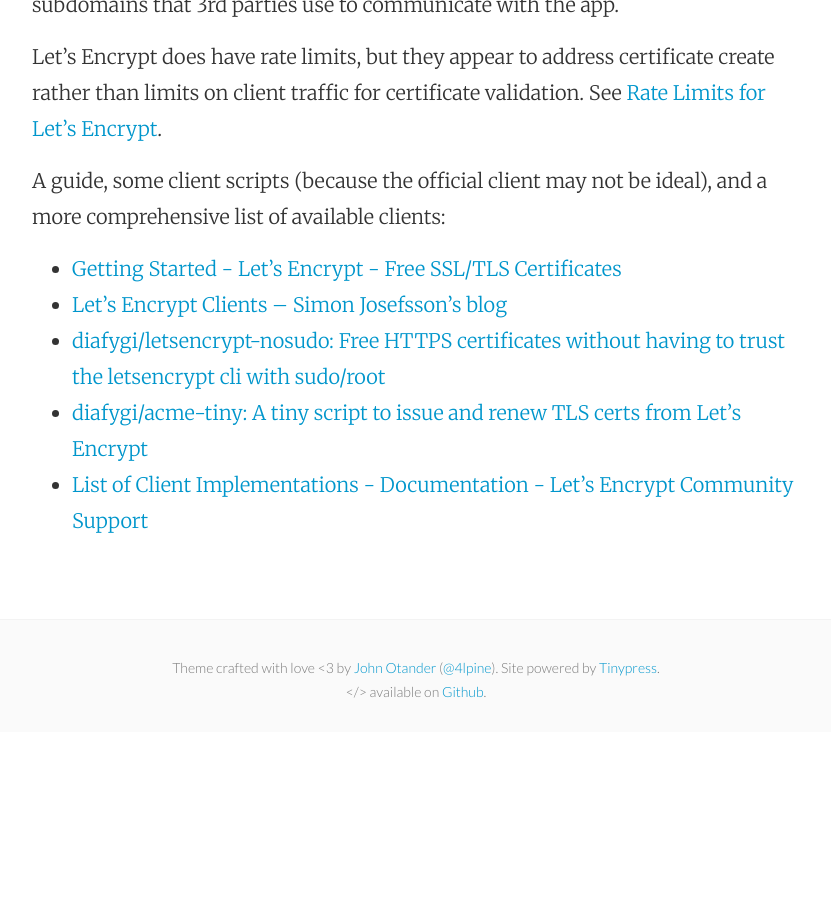
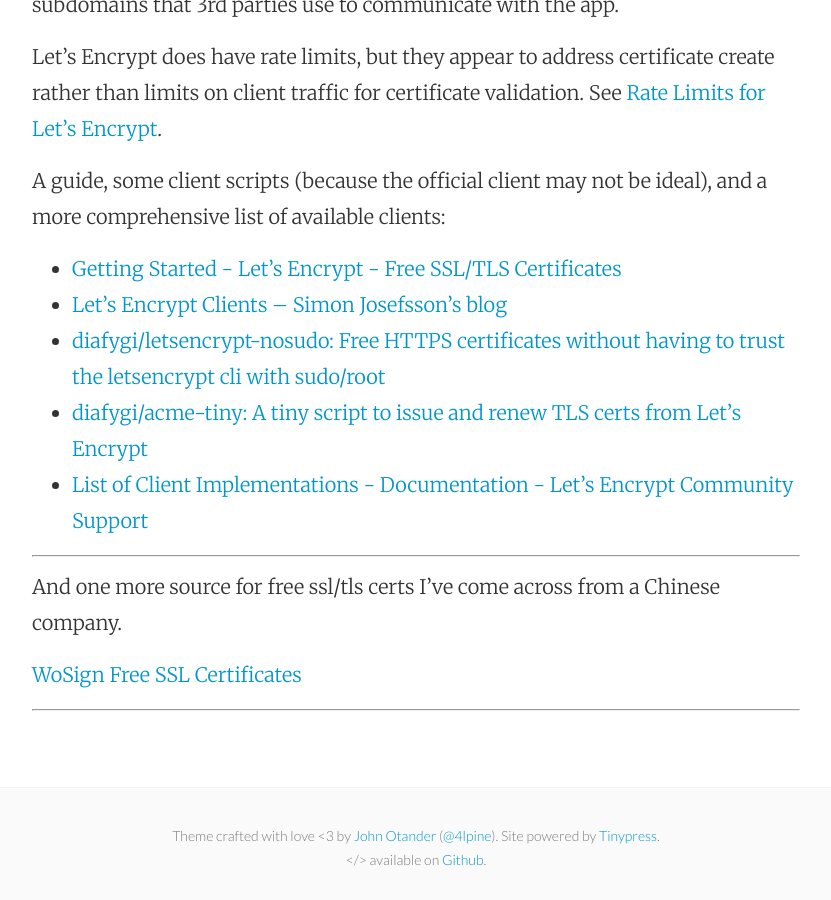
Before and after one commit to mattymaloney/mattymaloney.github.io, a Jekyll site: the page built from _posts/2016-03-03-free-ssl-tls-certs.md, in a window 1280 px wide and 900 px high, scrolled down 1872 px. Shown: the whole window, without its empty margins (224-1055 px from the left). Built offline with Jekyll 4.4.1, drawn with Linux system fonts in a browser that asks for light colours; before the commit the page ends 2604 px from its top, so only the background shows below that.

Commit message:
Mr Hyde was here …

```diff
--- a/_posts/2016-03-03-free-ssl-tls-certs.md
+++ b/_posts/2016-03-03-free-ssl-tls-certs.md
@@ -41,3 +41,11 @@
 * [diafygi/letsencrypt-nosudo: Free HTTPS certificates without having to trust the letsencrypt cli with sudo/root](https://github.com/diafygi/letsencrypt-nosudo)
 * [diafygi/acme-tiny: A tiny script to issue and renew TLS certs from Let's Encrypt](https://github.com/diafygi/acme-tiny/)
 * [List of Client Implementations - Documentation - Let's Encrypt Community Support](https://community.letsencrypt.org/t/list-of-client-implementations/2103)
+
+---
+
+And one more source for free ssl/tls certs I've come across from a Chinese company.
+
+[WoSign Free SSL Certificates](https://www.wosign.com/english/freeSSL.htm)
+
+---
```
